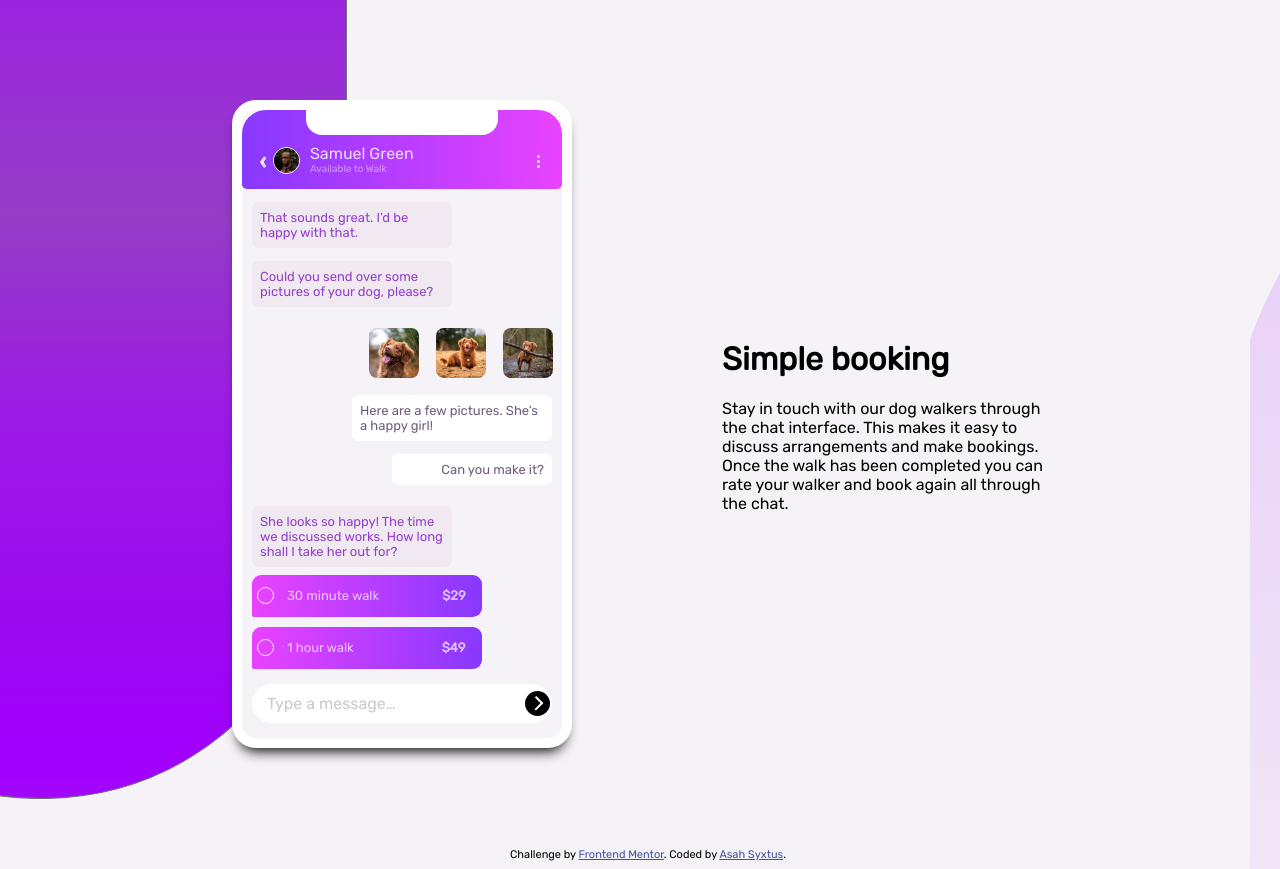
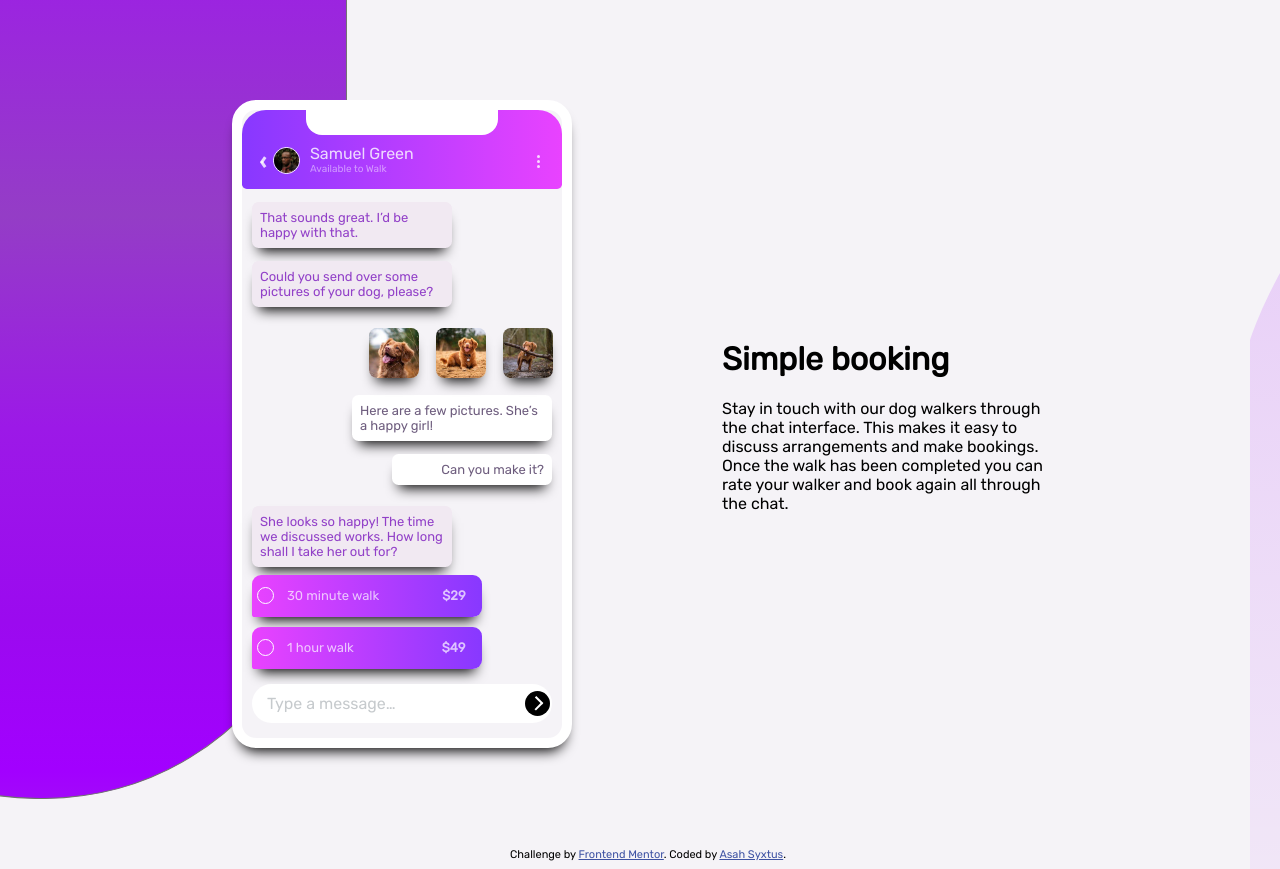
Before and after one commit to asyxtus/myjourney, a plain HTML site: page index.html in a window 1280 px wide. Drawn offline with Linux system fonts and the light colour scheme.

Commit message:
Update index.html

```diff
--- a/index.html
+++ b/index.html
@@ -134,6 +134,7 @@ box-shadow: 0px 10px 13px -7px #000000, -1px -41px 0px -30px rgba(0,0,0,0);
     background-color: hsl(294, 26%, 93%);
     border-radius: .5em;
     color: hsl(276, 55%, 52%);
+    box-shadow: 0px 10px 13px -7px #000000, -1px -41px 0px -30px rgba(0,0,0,0);
   }
 
   #chat1 > p, #chat2 > p, #chat6 > p, #chat7 > p, #chat8 > p {
@@ -154,12 +155,14 @@ box-shadow: 0px 10px 13px -7px #000000, -1px -41px 0px -30px rgba(0,0,0,0);
     margin: 0 5px 0 8px;
     position: relative;
     left: 9px;
+    box-shadow: 0px 10px 13px -7px #000000, -1px -41px 0px -30px rgba(0,0,0,0);
   }
 
   #chat4, #chat5 {
     background-color:white;
     border-radius: .5em;
     color: hsl(271, 15%, 43%);
+    box-shadow: 0px 10px 13px -7px #000000, -1px -41px 0px -30px rgba(0,0,0,0);
 
   }
 
@@ -191,6 +194,7 @@ box-shadow: 0px 10px 13px -7px #000000, -1px -41px 0px -30px rgba(0,0,0,0);
     color: hsl(276, 55%, 52%);
     margin-top: 0;
     margin-bottom: 0;
+    box-shadow: 0px 10px 13px -7px #000000, -1px -41px 0px -30px rgba(0,0,0,0);
   }
   #chat6 > p {
     margin-top: 8px;
@@ -202,7 +206,7 @@ box-shadow: 0px 10px 13px -7px #000000, -1px -41px 0px -30px rgba(0,0,0,0);
     border-radius: .7em .7em .7em .2em;
     position: relative;
     color: white;
-
+    box-shadow: 0px 10px 13px -7px #000000, -1px -41px 0px -30px rgba(0,0,0,0);
   }
 
   .rad {
@@ -229,6 +233,7 @@ box-shadow: 0px 10px 13px -7px #000000, -1px -41px 0px -30px rgba(0,0,0,0);
     position: relative;
     margin-top: 10px;
     margin-bottom: 15px;
+    box-shadow: 0px 10px 13px -7px #000000, -1px -41px 0px -30px rgba(0,0,0,0);
   }
 
   #chat8 > p {
```
